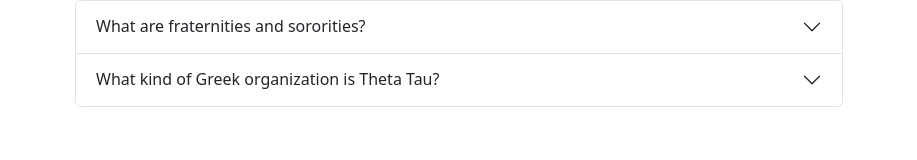
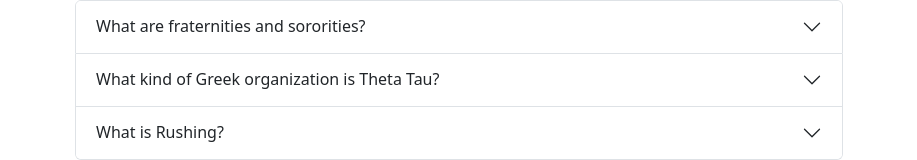
Before and after one commit to rheaxc/rheaxc.github.io, a React (Create React App) app: page /rush in a window 1280 px wide. Shown: the part 1496-1656 px from the top of the page, without its empty margins (181-1098 px from the left). Before the commit the page ends 1603 px from the top, so only its background shows below. Built offline with nearby package versions, Linux system fonts and the light colour scheme.

Commit message:
minor faq change

```diff
--- a/src/components/rush/FAQ.js
+++ b/src/components/rush/FAQ.js
@@ -22,6 +22,12 @@
             Theta Tau is a Co-ed Professional Engineering Fraternity. This makes us a professional fraternity, which means we value the professional development and conduct of our members more than a social fraternity might. We are also composed of members that have an interest in Engineering, which unites us as another common focus. Finally, we are co-ed, and accept members of all genders.
           </Accordion.Body>
         </Accordion.Item>
+        <Accordion.Item className = 'faq-question-item' eventKey="0">
+          <Accordion.Header className = 'faq-question-title'>What is Rushing?</Accordion.Header>
+          <Accordion.Body className = 'faq-question-ans'>
+          Rushing is an interesting term to describe the first interactions you have with Greek organization. Theta Tau's Rush week is designed to introduce you to the Fraternity and it's members. You don't have to be an Engineer to attend Theta Tau rush events, and you are allowed to Rush other Greek fraternities and sororities while rushing Theta Tau.
+          </Accordion.Body>
+        </Accordion.Item>
       </Accordion>
     </div>
   );
```
